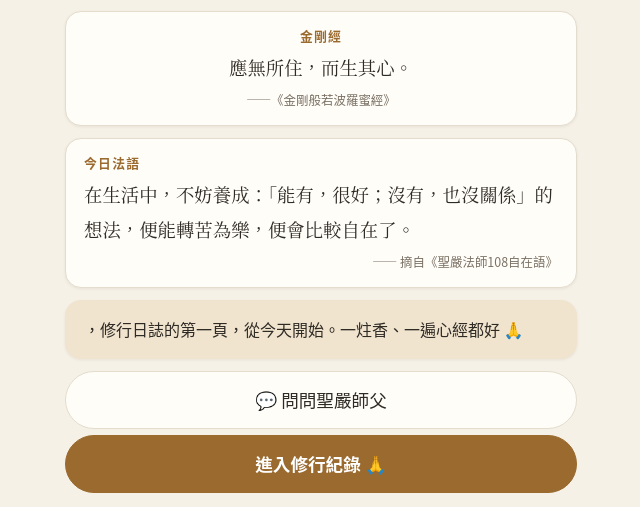
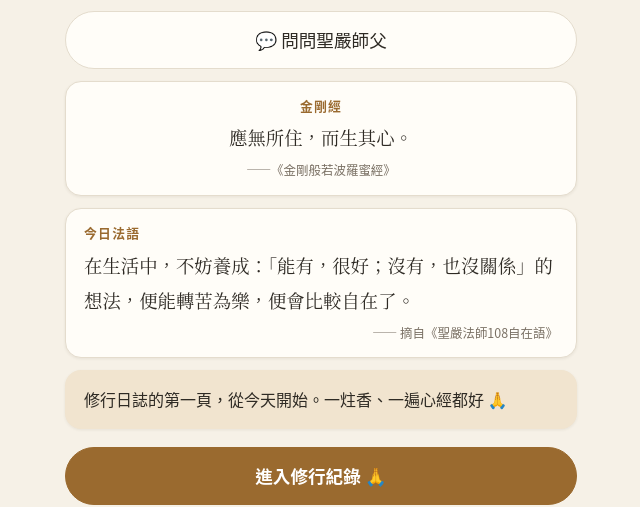
Before and after one commit to justin-n8n/xiuxing, a plain HTML site: page index.html in a window 1280 px wide. Shown: the part 371-878 px from the top of the page, without its empty margins (319-959 px from the left). Drawn offline with Linux system fonts and the light colour scheme.

Commit message:
v0.9.1：封面「問問聖嚴師父」移到金剛經上面；沒填名字時打氣話不留多餘的逗號
Co-Authored-By: Claude Opus 5.5 <noreply@anthropic.com>

```diff
--- a/app.js
+++ b/app.js
@@ -1,7 +1,7 @@
 /* 修行紀錄 App（34.修行紀錄App）：念經與功課、佛號、打坐（流水聲）、日記（語音）、抄經（描紅）、首頁、迴向、離線、雲端同步 */
 'use strict';
 
-const APP_VERSION = '0.9.0';
+const APP_VERSION = '0.9.1';
 
 /* ---------- 診斷模式（10/21：手機設定頁點不動）：網址加 ?diag 才會出現，畫面上方顯示手指點到什麼、有沒有錯誤 ---------- */
 (function diag() {
@@ -663,7 +663,11 @@ function cheerFor(st) {
     const n = st.streak;
     msg = pick(n <= 2 ? CHEERS.t1 : n <= 6 ? CHEERS.t2 : n <= 20 ? CHEERS.t3 : n <= 48 ? CHEERS.t4 : n <= 99 ? CHEERS.t5 : CHEERS.t6);
   }
-  return msg.replace(/\{n\}/g, st.streak).replace(/\{t\}/g, st.total).replace(/\{nick\}/g, settings.nickName || settings.dharmaName || '').replace(/\{fa\}/g, settings.dharmaName || settings.nickName || '');
+  const nick = settings.nickName || settings.dharmaName || '', fa = settings.dharmaName || settings.nickName || '';
+  // 還沒填名字時，連同後面的「師兄」「，」一起拿掉，不會變成「，修行日誌…」
+  if (!nick) msg = msg.replace(/\{nick\}，?/g, '');
+  if (!fa) msg = msg.replace(/\{fa\}(師兄)?，?/g, '');
+  return msg.replace(/\{n\}/g, st.streak).replace(/\{t\}/g, st.total).replace(/\{nick\}/g, nick).replace(/\{fa\}/g, fa).replace(/^[，、\s]+/, '');
 }
 /** 具體的成果（每天輪一項有數字的） */
 function cheerFact(st) {
@@ -688,10 +692,10 @@ async function renderCover() {
       <img class="cover-art" src="monk.svg" alt="小沙彌在蒲團上禪坐">
       <h1 class="cover-name">${esc(settings.myName || '我')}的修行日誌</h1>
       <div class="cover-date">${fmtDay(todayKey())}・${st.streak ? `連續 ${st.streak} 天・` : ''}累積 ${st.total} 天${st.todayDone ? '・今天已修行 ✓' : ''}</div>
+      ${askLink('btn big cover-ask')}
       <div class="cover-card diamond"><div class="cover-label">金剛經</div><p class="cover-quote">${esc(DIAMOND_LINES[dayNo(todayKey()) % DIAMOND_LINES.length])}</p><div class="cover-src">——《金剛般若波羅蜜經》</div></div>
       ${q ? `<div class="cover-card"><div class="cover-label">今日法語</div><p class="cover-quote">${esc(q).replace(/\n/g, '<br>')}</p><div class="cover-src">—— 摘自《聖嚴法師108自在語》</div></div>` : ''}
       <div class="cover-card cheer"><p>${esc(cheerFor(st))}</p>${fact ? `<div class="cover-fact">${esc(fact)}</div>` : ''}</div>
-      ${askLink('btn big cover-ask')}
       <button class="btn primary big cover-enter" data-a="enter">進入修行紀錄 🙏</button>
     </div>`;
   view.onclick = e => { if (e.target.closest('[data-a="enter"]')) location.hash = 'home'; };
--- a/style.css
+++ b/style.css
@@ -266,5 +266,5 @@ textarea { min-height: 140px; resize: vertical; line-height: 1.7; }
 .thanks-list ol { margin: 2px 0 0; padding-left: 1.6em; }
 .cover-card.diamond { text-align: center; }
 .cover-card.diamond .cover-src { text-align: center; }
-.cover-ask { display: flex; align-items: center; justify-content: center; text-decoration: none; margin-top: 4px; color: var(--ink); }
+.cover-ask { display: flex; align-items: center; justify-content: center; text-decoration: none; margin: 0 0 12px; color: var(--ink); }
 a.link-btn { text-decoration: none; }
--- a/sw.js
+++ b/sw.js
@@ -2,7 +2,7 @@
    新增檔案時把它加進 FILES，並把 VERSION 加一。
    v0.6.3：一律先跟網站確認有沒有新版（cache: 'no-cache'），不再沿用手機瀏覽器留著的舊檔（GitHub Pages 會讓舊檔留 10 分鐘）。
    v0.9.0：網路很慢時（有訊號但很差）3 秒還沒回來就先用快取打開，網路的結果回來再更新快取（獨立檢查 #18）。 */
-const VERSION = 'xiuxing-v0.9.0';
+const VERSION = 'xiuxing-v0.9.1';
 const FILES = ['./', 'index.html', 'style.css', 'app.js', 'sutras.js', 'quotes.js', 'monk.svg', 'manifest.webmanifest', 'icon-192.png', 'icon-512.png', 'assets/river.ogg', 'assets/copyfont.woff2'];
 
 self.addEventListener('install', e => {
```
